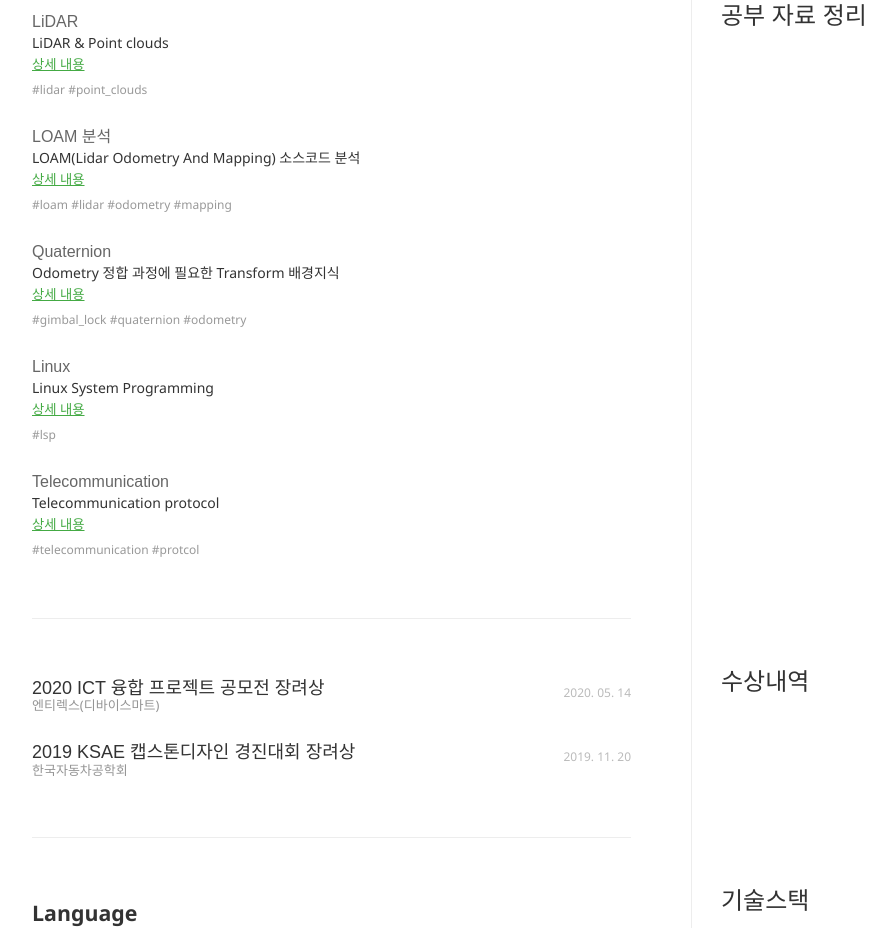
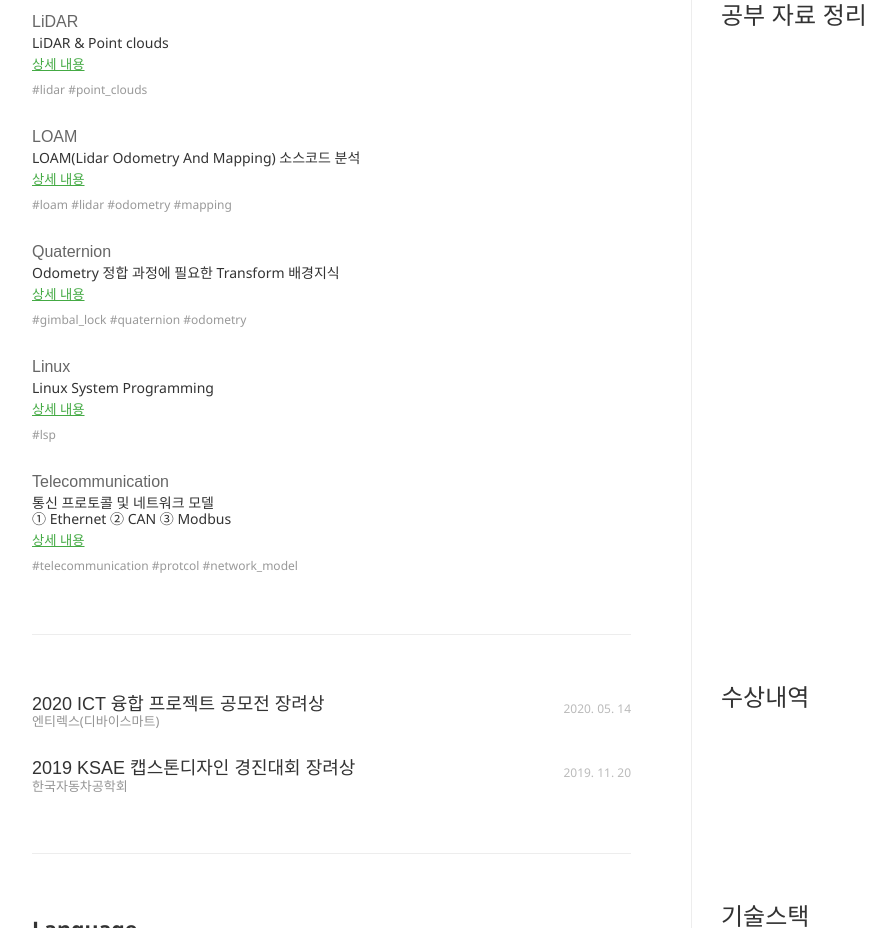
Before and after one commit to HongHeeJung/HongHeeJung.github.io, a plain HTML site: page index_kor.html in a window 1280 px wide. Shown: the part 3140-4068 px from the top of the page, without its empty margins (188-1083 px from the left). Drawn offline with Linux system fonts and the light colour scheme; a web font is replaced by a local one.

Commit message:
telecommunication

```diff
--- a/index_kor.html
+++ b/index_kor.html
@@ -307,7 +307,7 @@
                 </li>
 
                 <li>
-                  <h3>LOAM 분석</h3>
+                  <h3>LOAM</h3>
                   <p class="detail">
                     LOAM(Lidar Odometry And Mapping) 소스코드 분석
                     <a href="https://liveituphj.tistory.com/35" target="_blank">상세 내용</a>
@@ -336,10 +336,11 @@
                 <li>
                   <h3>Telecommunication</h3>
                   <p class="detail">
-                    Telecommunication protocol
+                    통신 프로토콜 및 네트워크 모델 <br>
+                    ① Ethernet ② CAN ③ Modbus <br>
                     <a href="https://liveituphj.tistory.com/160" target="_blank">상세 내용</a>
                   </p>
-                  <p class="tags">#telecommunication #protcol </p>
+                  <p class="tags">#telecommunication #protcol #network_model</p>
                 </li>
 
               </ul>
```
Also changed, not shown: index.html (+4 -3 lines).
